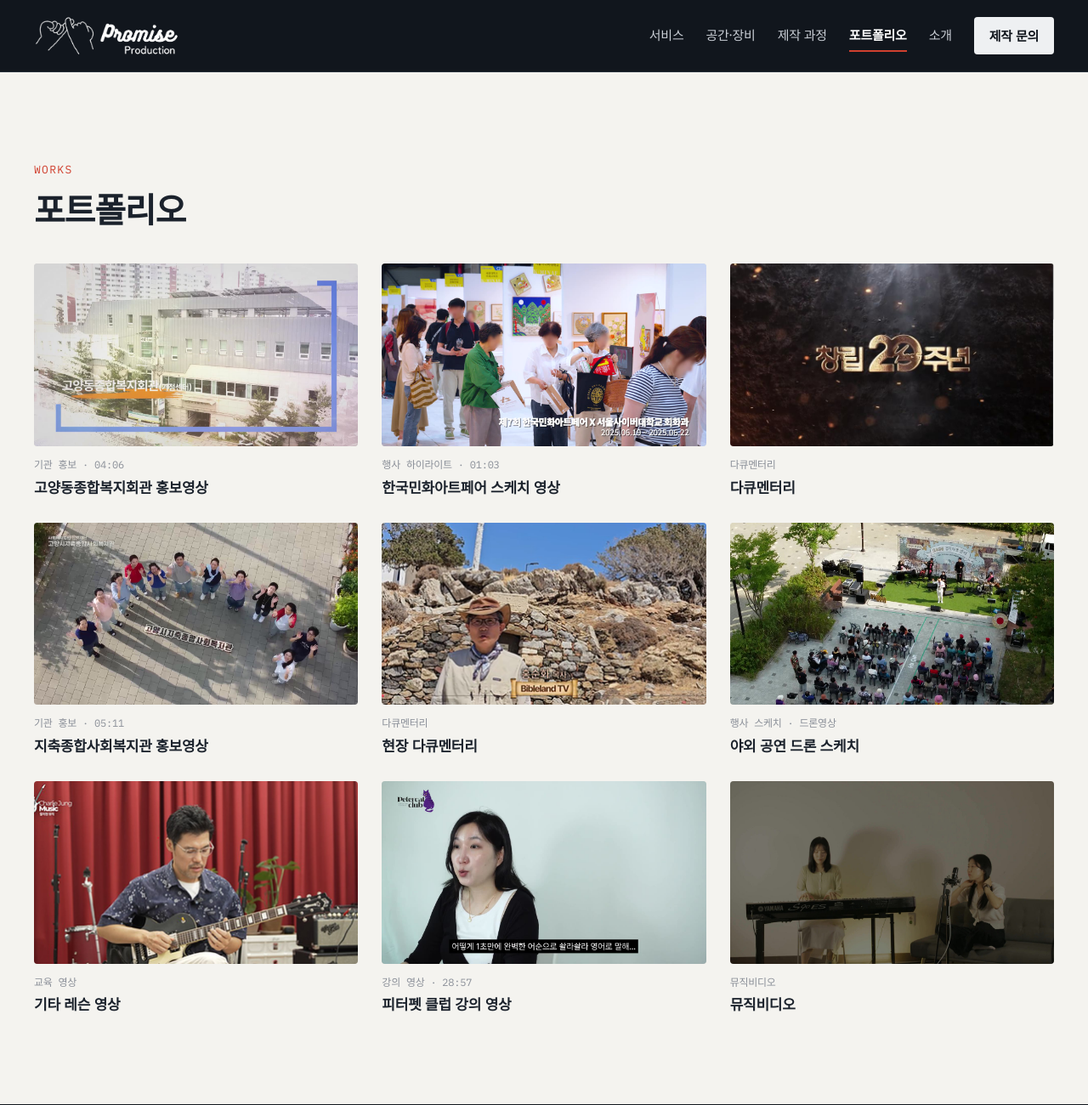
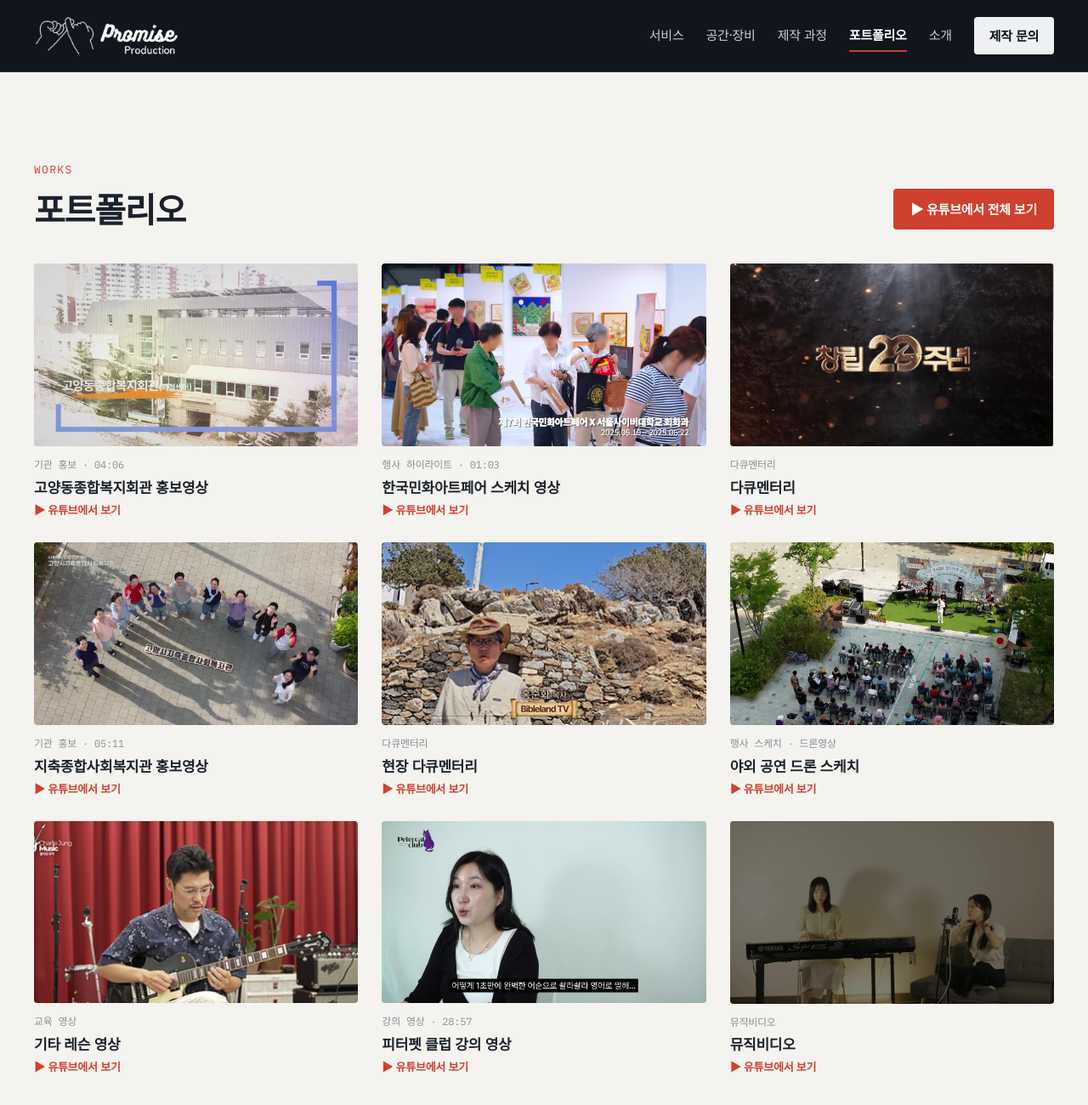
Before and after one commit to promiseproduction2026/promiseproduction-site, a plain HTML site: page works.html in a window 1280 px wide. Shown: the top 1300 px of the page at 85% size. Drawn offline with Linux system fonts and the light colour scheme; a web font is replaced by a local one.

Commit message:
포트폴리오 카드를 유튜브 재생목록과 연결, 전체 보기 버튼 추가
Co-Authored-By: Claude Opus 5.5 <noreply@anthropic.com>
Claude-Session: https://claude.ai/code/session_01E6mxmsify89AaKBuxduigt

```diff
--- a/works.html
+++ b/works.html
@@ -25,7 +25,7 @@ a{color:#1b222c}a:hover{color:#c8372b}
 @media (max-width:960px){.about-cols{grid-template-columns:minmax(0,1fr)}}
 @media (min-width:961px){.about-cols li span{white-space:nowrap}}
 </style>
-</head>
+<style>.work-link{color:inherit;text-decoration:none;display:block}.work-link img{transition:transform .25s ease,opacity .25s ease}.work-link:hover img{opacity:.88}.work-link .yt{font-size:13px;color:#d0402f;font-weight:700}.work-link:hover strong{text-decoration:underline}</style></head>
 <body>
 <div style="font-family: 'Noto Sans KR', 'Apple SD Gothic Neo', 'Malgun Gothic', sans-serif; color: #1b222c; background: #f4f3ef; font-size: 16px; line-height: 1.65; letter-spacing: -0.015em">
 
@@ -61,81 +61,90 @@ a{color:#1b222c}a:hover{color:#c8372b}
         <span style="font-family: 'IBM Plex Mono', monospace; font-size: 13px; letter-spacing: 0.1em; color: #d0402f">WORKS</span>
         <h2 style="margin: 0; font-size: clamp(28px, 3.4vw, 40px); line-height: 1.25; font-family: 'Noto Sans KR', 'IBM Plex Sans KR', sans-serif; font-weight: 800; letter-spacing: -0.03em">포트폴리오</h2>
       </div>
-
+      <a href="https://www.youtube.com/playlist?list=PLXEwwLZd2iXM" target="_blank" rel="noopener" style="display:inline-flex;align-items:center;gap:8px;color:#ffffff;background:#d0402f;text-decoration:none;padding:12px 20px;border-radius:4px;font-weight:700;font-size:15px">▶ 유튜브에서 전체 보기</a>
     </div>
     <div style="display: grid; grid-template-columns: repeat(auto-fill, minmax(300px, 1fr)); gap: 28px">
 
-        <article style="display: flex; flex-direction: column; gap: 12px">
+        <a class="work-link" href="https://www.youtube.com/playlist?list=PLXEwwLZd2iXM" target="_blank" rel="noopener" aria-label="유튜브 포트폴리오 재생목록 열기"><article style="display: flex; flex-direction: column; gap: 12px">
           <img src="/assets/work_goyang.jpg" alt="고양동종합복지회관 홍보영상 장면" style="display: block; width: 100%; aspect-ratio: 16 / 9; object-fit: cover; border-radius: 4px; background: #dedbd3">
           <div style="display: flex; flex-direction: column; gap: 2px">
             <span style="font-family: 'IBM Plex Mono', monospace; font-size: 12px; color: #8a8f98">기관 홍보 · 04:06</span>
             <strong style="font-size: 17px">고양동종합복지회관 홍보영상</strong>
+            <span class="yt">▶ 유튜브에서 보기</span>
           </div>
-        </article>
+        </article></a>
 
-        <article style="display: flex; flex-direction: column; gap: 12px">
+        <a class="work-link" href="https://www.youtube.com/playlist?list=PLXEwwLZd2iXM" target="_blank" rel="noopener" aria-label="유튜브 포트폴리오 재생목록 열기"><article style="display: flex; flex-direction: column; gap: 12px">
           <img src="/assets/work_artfair.jpg" alt="한국민화아트페어 스케치 영상 장면" style="display: block; width: 100%; aspect-ratio: 16 / 9; object-fit: cover; border-radius: 4px; background: #dedbd3">
           <div style="display: flex; flex-direction: column; gap: 2px">
             <span style="font-family: 'IBM Plex Mono', monospace; font-size: 12px; color: #8a8f98">행사 하이라이트 · 01:03</span>
             <strong style="font-size: 17px">한국민화아트페어 스케치 영상</strong>
+            <span class="yt">▶ 유튜브에서 보기</span>
           </div>
-        </article>
+        </article></a>
 
-        <article style="display: flex; flex-direction: column; gap: 12px">
+        <a class="work-link" href="https://www.youtube.com/playlist?list=PLXEwwLZd2iXM" target="_blank" rel="noopener" aria-label="유튜브 포트폴리오 재생목록 열기"><article style="display: flex; flex-direction: column; gap: 12px">
           <img src="/assets/work_docu.jpg" alt="다큐멘터리 장면" style="display: block; width: 100%; aspect-ratio: 16 / 9; object-fit: cover; border-radius: 4px; background: #dedbd3">
           <div style="display: flex; flex-direction: column; gap: 2px">
             <span style="font-family: 'IBM Plex Mono', monospace; font-size: 12px; color: #8a8f98">다큐멘터리</span>
             <strong style="font-size: 17px">다큐멘터리</strong>
+            <span class="yt">▶ 유튜브에서 보기</span>
           </div>
-        </article>
+        </article></a>
 
-        <article style="display: flex; flex-direction: column; gap: 12px">
+        <a class="work-link" href="https://www.youtube.com/playlist?list=PLXEwwLZd2iXM" target="_blank" rel="noopener" aria-label="유튜브 포트폴리오 재생목록 열기"><article style="display: flex; flex-direction: column; gap: 12px">
           <img src="/assets/work_jichuk.jpg" alt="지축종합사회복지관 홍보영상 장면" style="display: block; width: 100%; aspect-ratio: 16 / 9; object-fit: cover; border-radius: 4px; background: #dedbd3">
           <div style="display: flex; flex-direction: column; gap: 2px">
             <span style="font-family: 'IBM Plex Mono', monospace; font-size: 12px; color: #8a8f98">기관 홍보 · 05:11</span>
             <strong style="font-size: 17px">지축종합사회복지관 홍보영상</strong>
+            <span class="yt">▶ 유튜브에서 보기</span>
           </div>
-        </article>
+        </article></a>
 
-        <article style="display: flex; flex-direction: column; gap: 12px">
+        <a class="work-link" href="https://www.youtube.com/playlist?list=PLXEwwLZd2iXM" target="_blank" rel="noopener" aria-label="유튜브 포트폴리오 재생목록 열기"><article style="display: flex; flex-direction: column; gap: 12px">
           <img src="/assets/work_docu_field.jpg" alt="현장 다큐멘터리 장면" style="display: block; width: 100%; aspect-ratio: 16 / 9; object-fit: cover; border-radius: 4px; background: #dedbd3">
           <div style="display: flex; flex-direction: column; gap: 2px">
             <span style="font-family: 'IBM Plex Mono', monospace; font-size: 12px; color: #8a8f98">다큐멘터리</span>
             <strong style="font-size: 17px">현장 다큐멘터리</strong>
+            <span class="yt">▶ 유튜브에서 보기</span>
           </div>
-        </article>
+        </article></a>
 
-        <article style="display: flex; flex-direction: column; gap: 12px">
+        <a class="work-link" href="https://www.youtube.com/playlist?list=PLXEwwLZd2iXM" target="_blank" rel="noopener" aria-label="유튜브 포트폴리오 재생목록 열기"><article style="display: flex; flex-direction: column; gap: 12px">
           <img src="/assets/work_outdoor_drone.jpg" alt="야외 공연 드론 스케치 장면" style="display: block; width: 100%; aspect-ratio: 16 / 9; object-fit: cover; border-radius: 4px; background: #dedbd3">
           <div style="display: flex; flex-direction: column; gap: 2px">
             <span style="font-family: 'IBM Plex Mono', monospace; font-size: 12px; color: #8a8f98">행사 스케치 · 드론영상</span>
             <strong style="font-size: 17px">야외 공연 드론 스케치</strong>
+            <span class="yt">▶ 유튜브에서 보기</span>
           </div>
-        </article>
+        </article></a>
 
-        <article style="display: flex; flex-direction: column; gap: 12px">
+        <a class="work-link" href="https://www.youtube.com/playlist?list=PLXEwwLZd2iXM" target="_blank" rel="noopener" aria-label="유튜브 포트폴리오 재생목록 열기"><article style="display: flex; flex-direction: column; gap: 12px">
           <img src="/assets/work_lesson.jpg" alt="기타 레슨 영상 장면" style="display: block; width: 100%; aspect-ratio: 16 / 9; object-fit: cover; border-radius: 4px; background: #dedbd3">
           <div style="display: flex; flex-direction: column; gap: 2px">
             <span style="font-family: 'IBM Plex Mono', monospace; font-size: 12px; color: #8a8f98">교육 영상</span>
             <strong style="font-size: 17px">기타 레슨 영상</strong>
+            <span class="yt">▶ 유튜브에서 보기</span>
           </div>
-        </article>
+        </article></a>
 
-        <article style="display: flex; flex-direction: column; gap: 12px">
+        <a class="work-link" href="https://www.youtube.com/playlist?list=PLXEwwLZd2iXM" target="_blank" rel="noopener" aria-label="유튜브 포트폴리오 재생목록 열기"><article style="display: flex; flex-direction: column; gap: 12px">
           <img src="/assets/work_peter.jpg" alt="피터펫 클럽 강의 영상 장면" style="display: block; width: 100%; aspect-ratio: 16 / 9; object-fit: cover; border-radius: 4px; background: #dedbd3">
           <div style="display: flex; flex-direction: column; gap: 2px">
             <span style="font-family: 'IBM Plex Mono', monospace; font-size: 12px; color: #8a8f98">강의 영상 · 28:57</span>
             <strong style="font-size: 17px">피터펫 클럽 강의 영상</strong>
+            <span class="yt">▶ 유튜브에서 보기</span>
           </div>
-        </article>
+        </article></a>
 
-        <article style="display: flex; flex-direction: column; gap: 12px">
+        <a class="work-link" href="https://www.youtube.com/playlist?list=PLXEwwLZd2iXM" target="_blank" rel="noopener" aria-label="유튜브 포트폴리오 재생목록 열기"><article style="display: flex; flex-direction: column; gap: 12px">
           <img src="/assets/work_mv.jpg" alt="뮤직비디오 장면" style="display: block; width: 100%; aspect-ratio: 16 / 9; object-fit: cover; border-radius: 4px; background: #dedbd3">
           <div style="display: flex; flex-direction: column; gap: 2px">
             <span style="font-family: 'IBM Plex Mono', monospace; font-size: 12px; color: #8a8f98">뮤직비디오</span>
             <strong style="font-size: 17px">뮤직비디오</strong>
+            <span class="yt">▶ 유튜브에서 보기</span>
           </div>
-        </article>
+        </article></a>
 
     </div>
   </div>
```
Also changed, not shown: index.html (+10 -7 lines).
